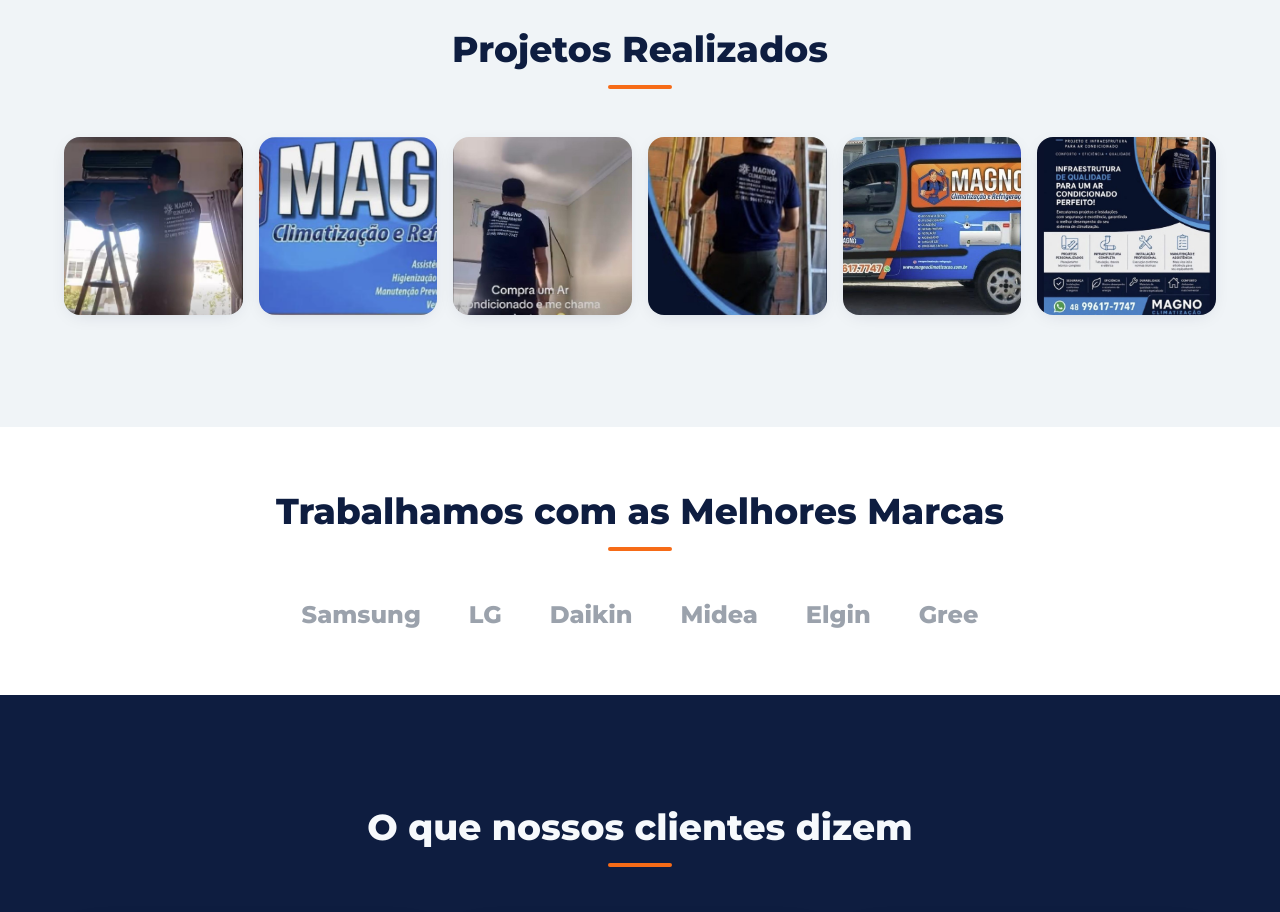
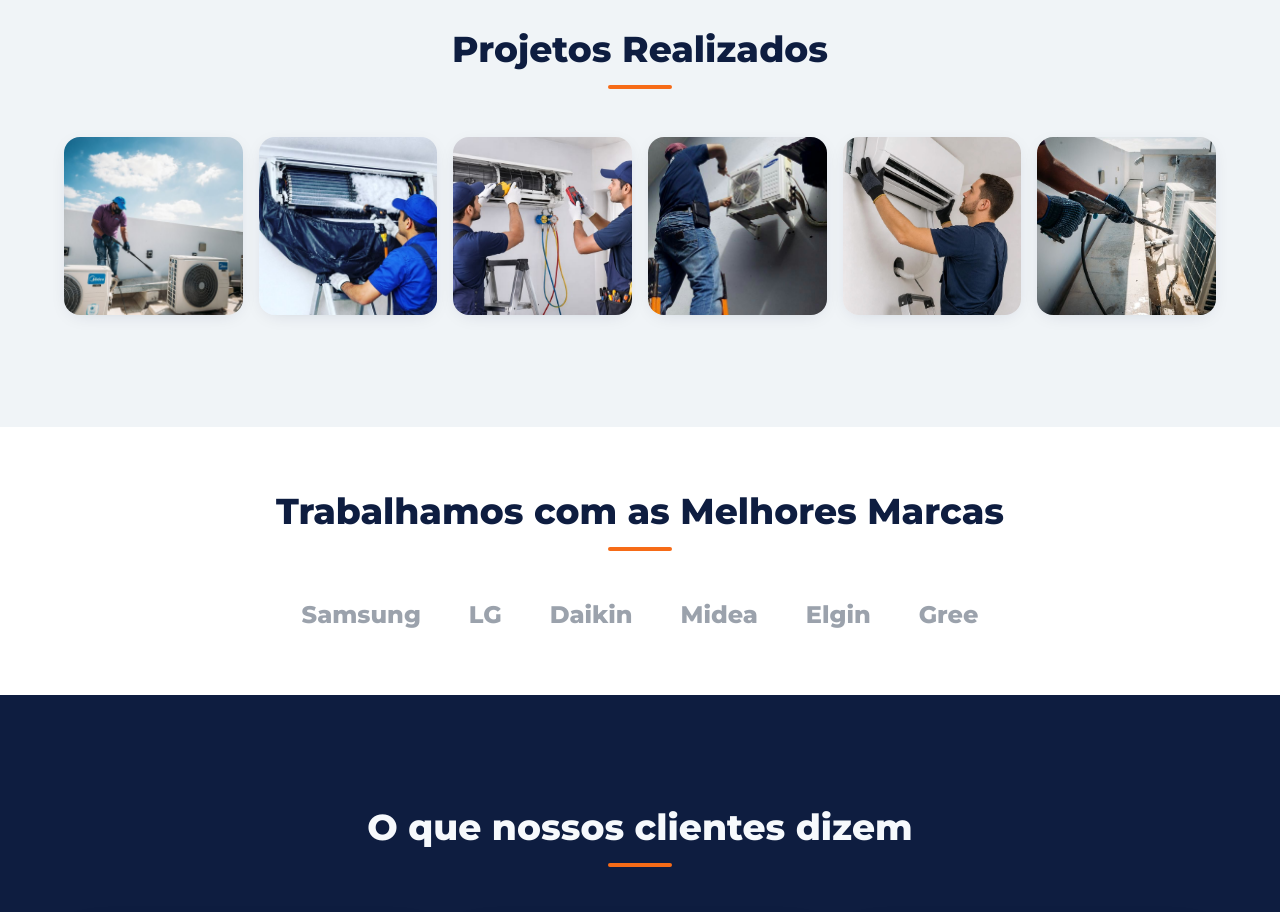
Before and after one commit to robsonsacrament/magnoclimatizacao, a plain HTML site: page index.html in a window 1280 px wide. Shown: the part 3700-4612 px from the top of the page. Drawn offline with Linux system fonts and the light colour scheme.

Commit message:
proj. realizados troca das img

```diff
--- a/index.html
+++ b/index.html
@@ -422,22 +422,22 @@
         </h2>
         <div class="galeria-fotos grid grid-cols-2 gap-3 md:gap-4">
           <figure class="break-inside-avoid overflow-hidden rounded-xl shadow-soft md:rounded-2xl">
-            <img alt="Instalação de split em apartamento" class="aspect-square w-full object-cover transition-transform duration-500 hover:scale-105" loading="lazy" src="img/tecnico-split.jpg"/>
+            <img alt="Instalação de split em apartamento" class="aspect-square w-full object-cover transition-transform duration-500 hover:scale-105" loading="lazy" src="img/proj-realizados/01proj-ar-condicionado.jpg"/>
           </figure>
           <figure class="break-inside-avoid overflow-hidden rounded-xl shadow-soft md:rounded-2xl">
-            <img alt="Identidade Magno Climatização" class="aspect-square w-full object-cover transition-transform duration-500 hover:scale-105" loading="lazy" src="img/banner.jpg"/>
+            <img alt="Identidade Magno Climatização" class="aspect-square w-full object-cover transition-transform duration-500 hover:scale-105" loading="lazy" src="img/proj-realizados/higienizacao-ar-condicionado.jpg"/>
           </figure>
           <figure class="break-inside-avoid overflow-hidden rounded-xl shadow-soft md:rounded-2xl">
-            <img alt="Preparação para instalação" class="aspect-square w-full object-cover transition-transform duration-500 hover:scale-105" loading="lazy" src="img/instalacao.jpg"/>
+            <img alt="Preparação para instalação" class="aspect-square w-full object-cover transition-transform duration-500 hover:scale-105" loading="lazy" src="img/proj-realizados/instalacao-ar-condicionado-split.jpg"/>
           </figure>
           <figure class="break-inside-avoid overflow-hidden rounded-xl shadow-soft md:rounded-2xl">
-            <img alt="Infraestrutura em obra" class="aspect-square w-full object-cover transition-transform duration-500 hover:scale-105" loading="lazy" src="img/infra.jpg"/>
+            <img alt="Infraestrutura em obra" class="aspect-square w-full object-cover transition-transform duration-500 hover:scale-105" loading="lazy" src="img/proj-realizados/manutencao-corretiva-ar-condicionado.jpg"/>
           </figure>
           <figure class="break-inside-avoid overflow-hidden rounded-xl shadow-soft md:rounded-2xl">
-            <img alt="Atendimento com veículo próprio" class="aspect-square w-full object-cover transition-transform duration-500 hover:scale-105" loading="lazy" src="img/van.jpg"/>
+            <img alt="Atendimento com veículo próprio" class="aspect-square w-full object-cover transition-transform duration-500 hover:scale-105" loading="lazy" src="img/proj-realizados/tecnico-instalando-ar-condicionado.jpg"/>
           </figure>
           <figure class="break-inside-avoid overflow-hidden rounded-xl shadow-soft md:rounded-2xl">
-            <img alt="Projeto e infraestrutura para ar-condicionado" class="aspect-square w-full object-cover transition-transform duration-500 hover:scale-105" loading="lazy" src="img/flyer.jpg"/>
+            <img alt="Projeto e infraestrutura para ar-condicionado" class="aspect-square w-full object-cover transition-transform duration-500 hover:scale-105" loading="lazy" src="img/proj-realizados/06proj-climatizacao.jpg"/>
           </figure>
         </div>
       </div>
```
Also changed, not shown: img/proj-realizados/01proj-ar-condicionado.jpg (added), img/proj-realizados/06proj-climatizacao.jpg (added), img/proj-realizados/higienizacao-ar-condicionado.jpg (added), img/proj-realizados/instalacao-ar-condicionado-split.jpg (added), img/proj-realizados/manutencao-corretiva-ar-condicionado.jpg (added), img/proj-realizados/tecnico-instalando-ar-condicionado.jpg (added).
